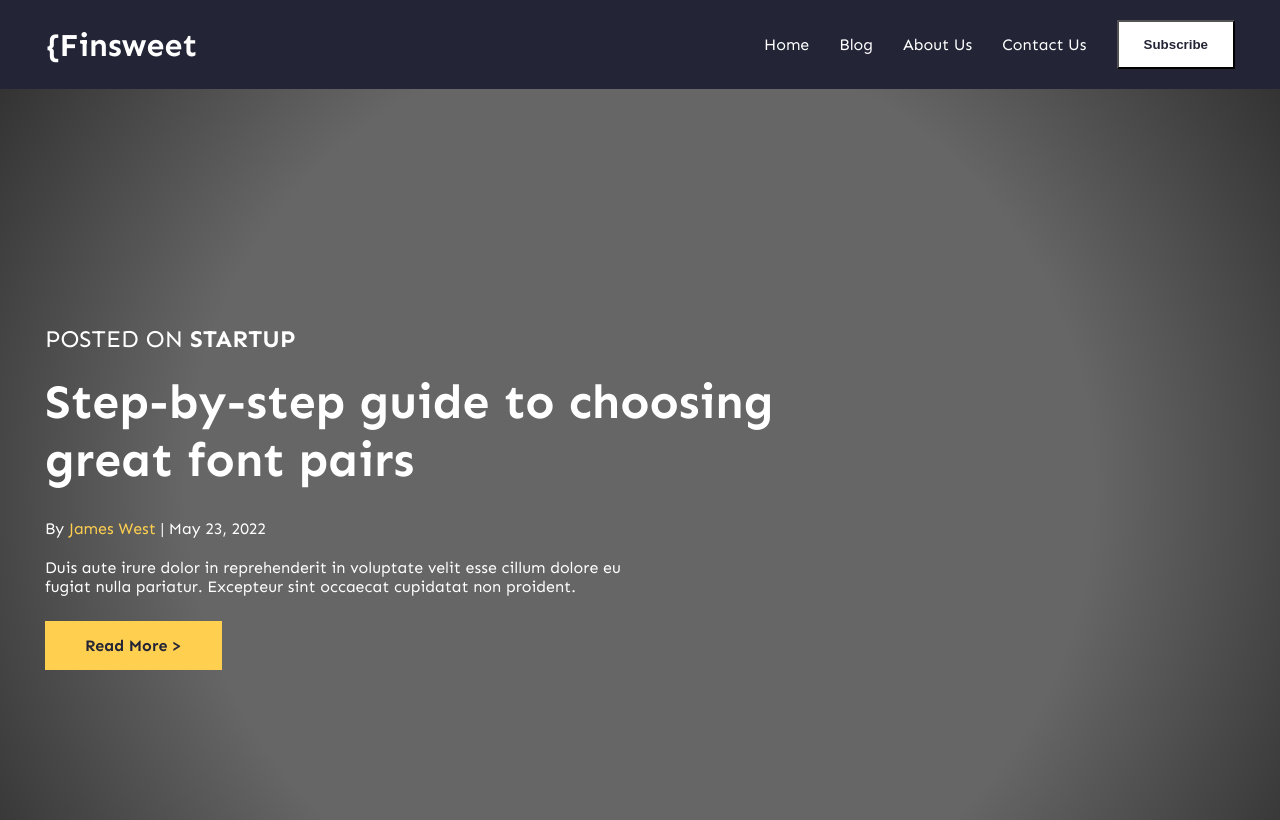
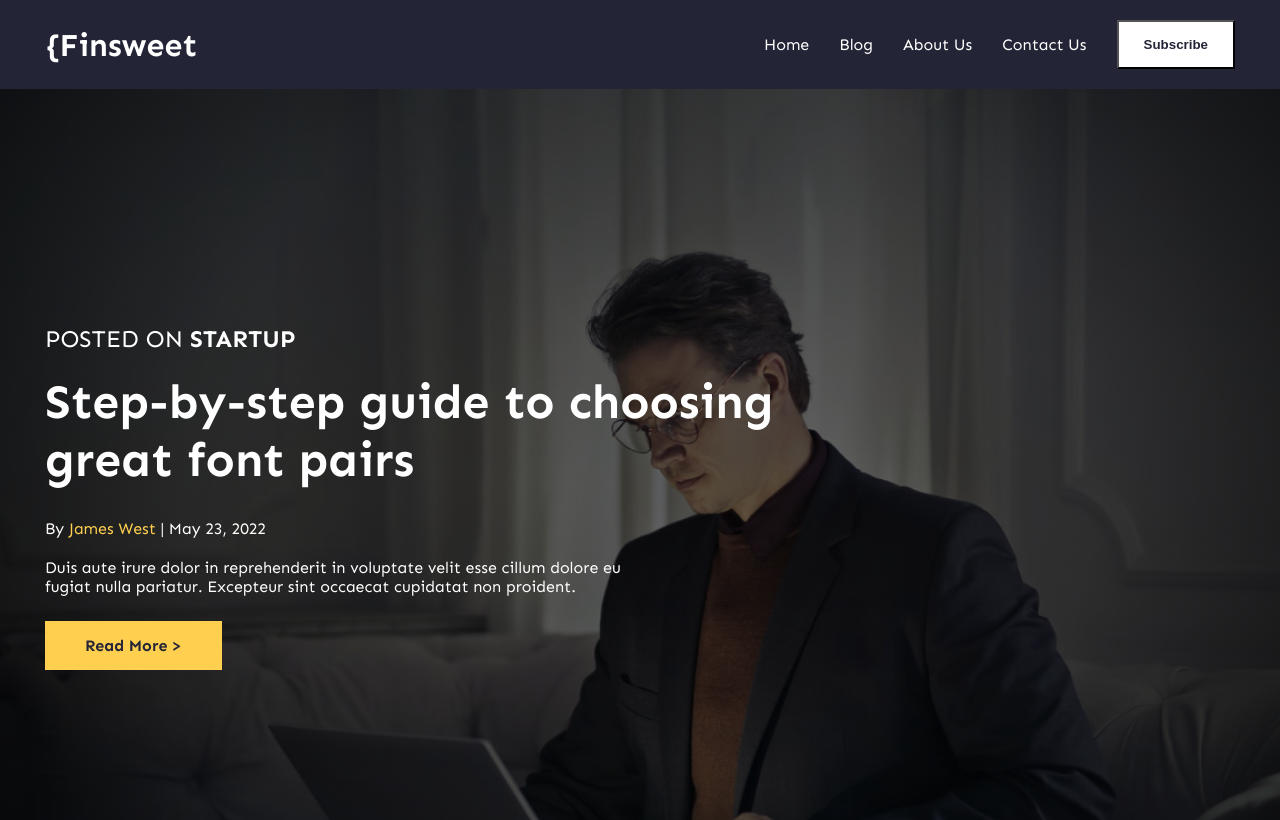
Before and after one commit to SirMely/Finsweet-Blog-Project, a plain HTML site: page index.html in a window 1280 px wide. Shown: the top 820 px of the page. Drawn offline with nearby package versions, Linux system fonts and the light colour scheme; the site is published under a folder, as on GitHub Pages, so addresses that start at the root find nothing; a script that the page names is missing.

Commit message:
Update styles.css

```diff
--- a/styles.css
+++ b/styles.css
@@ -225,7 +225,7 @@ header {
 
 .home-section {
     background-image: radial-gradient(circle, rgba(0, 0, 0, 0.6) 0%, rgba(0, 0, 0, 0.6) 60%, rgba(0, 0, 0, 0.8) 100%),
-        url('/images/homepage image.png');
+        url('images/homepage image.png');
     background-size: cover;
     background-repeat: no-repeat;
     height: 100vh;
```
